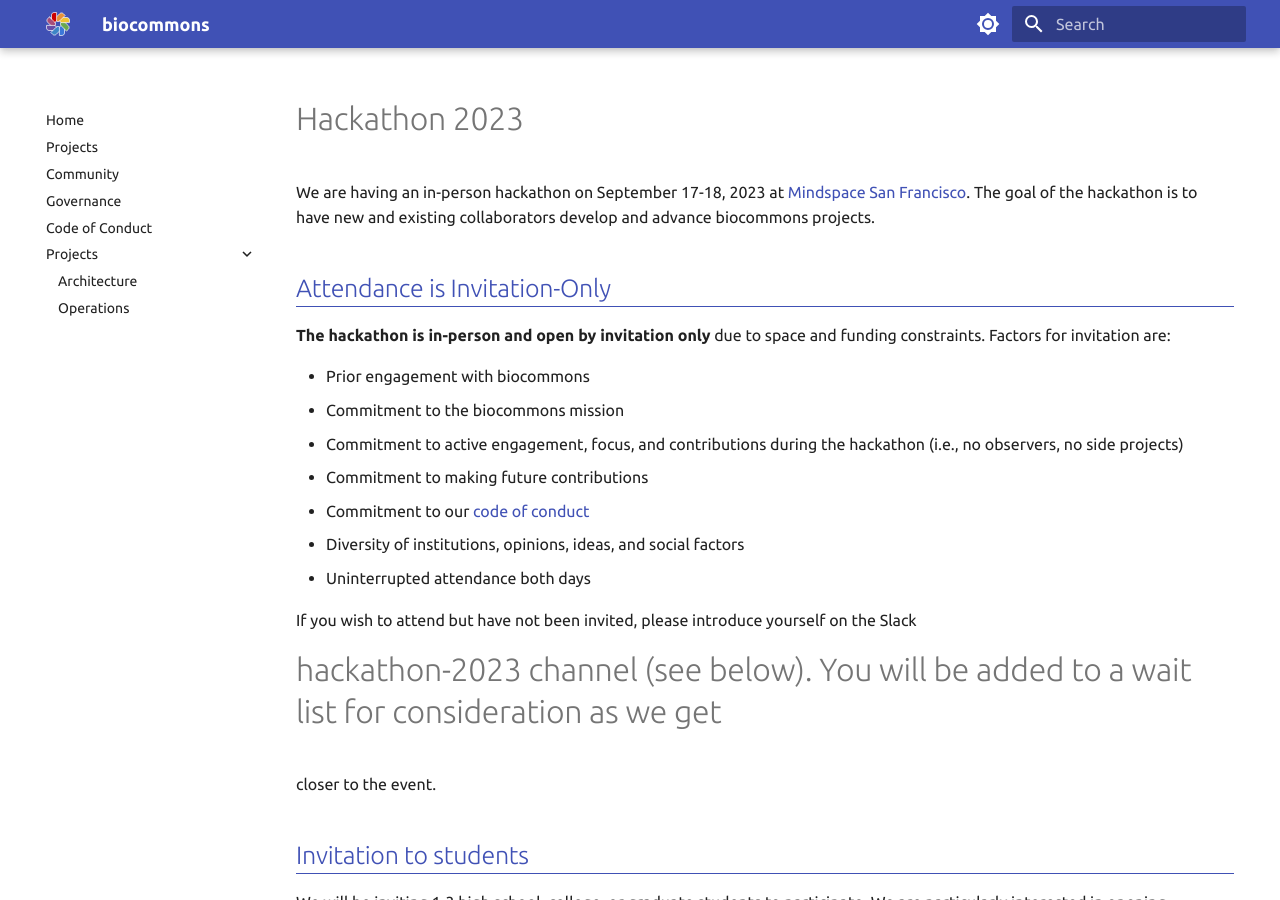
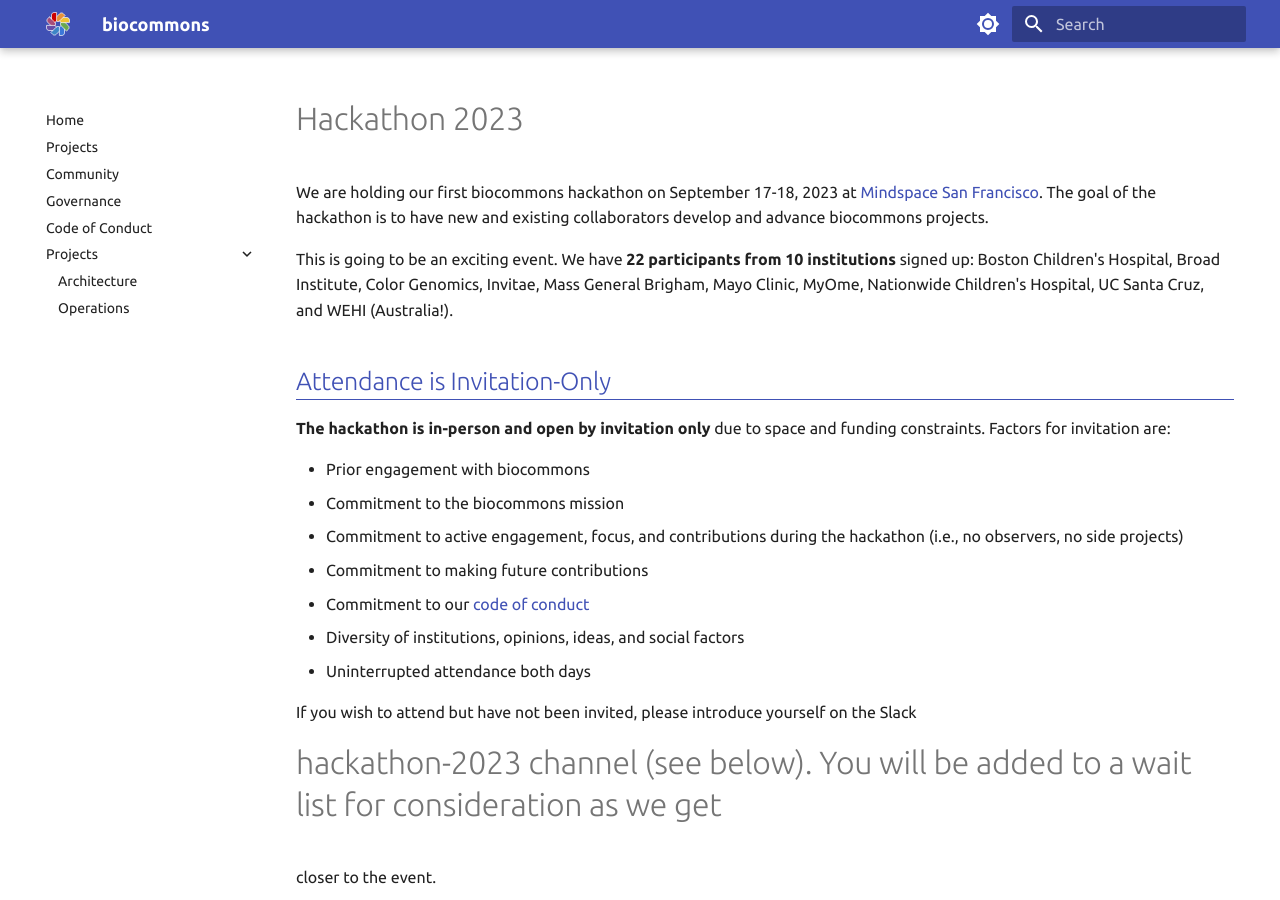
Before and after one commit to biocommons/biocommons.github.io, an MkDocs documentation site: the page built from docs/private/hackathon-2023.md, in a window 1280 px wide and 900 px high. Built offline with MkDocs 1.6.1 and Material for MkDocs 9.7.7, drawn with Linux system fonts in a browser that asks for light colours.

Commit message:
added participant count and institutions

```diff
--- a/docs/private/hackathon-2023.md
+++ b/docs/private/hackathon-2023.md
@@ -1,9 +1,13 @@
 # Hackathon 2023
 
-We are having an in-person hackathon on September 17-18, 2023 at [Mindspace San
+We are holding our first biocommons hackathon on September 17-18, 2023 at [Mindspace San
 Francisco](https://www.google.com/maps/place/Mindspace+San+Francisco/data=!4m2!3m1!19sChIJ1SY5AOOBhYARpyx2-yXz53M).
 The goal of the hackathon is to have new and existing collaborators develop and advance biocommons
 projects.
+
+This is going to be an exciting event. We have **22 participants from 10 institutions** signed up:
+Boston Children's Hospital, Broad Institute, Color Genomics, Invitae, Mass General Brigham, Mayo
+Clinic, MyOme, Nationwide Children's Hospital, UC Santa Cruz, and WEHI (Australia!).
 
 ## Attendance is Invitation-Only
 
```
